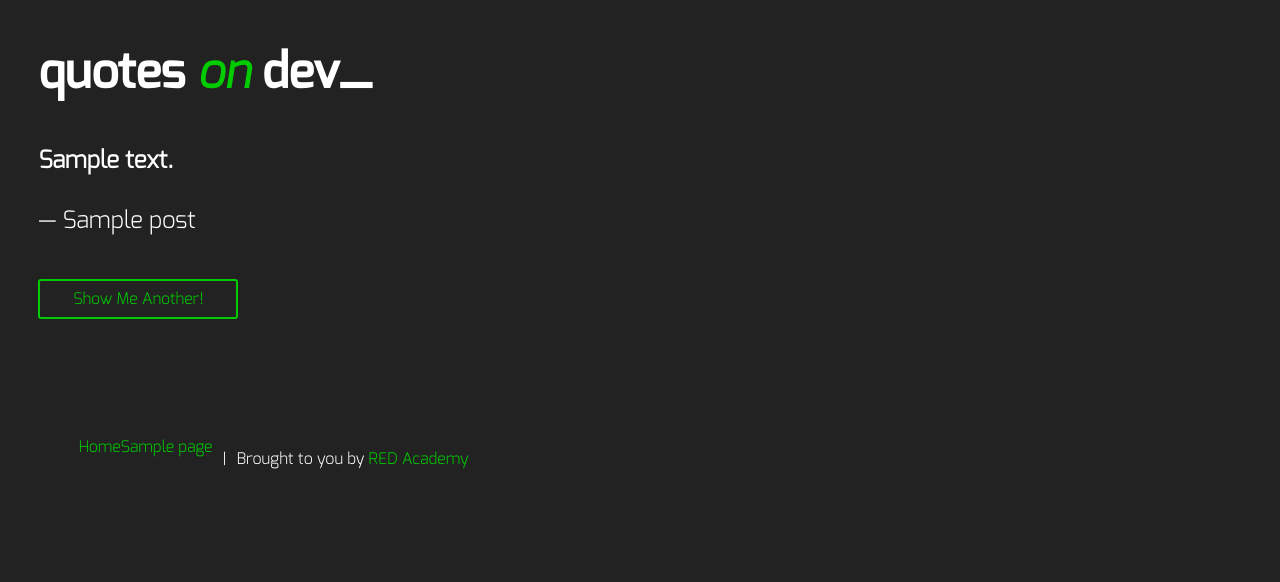
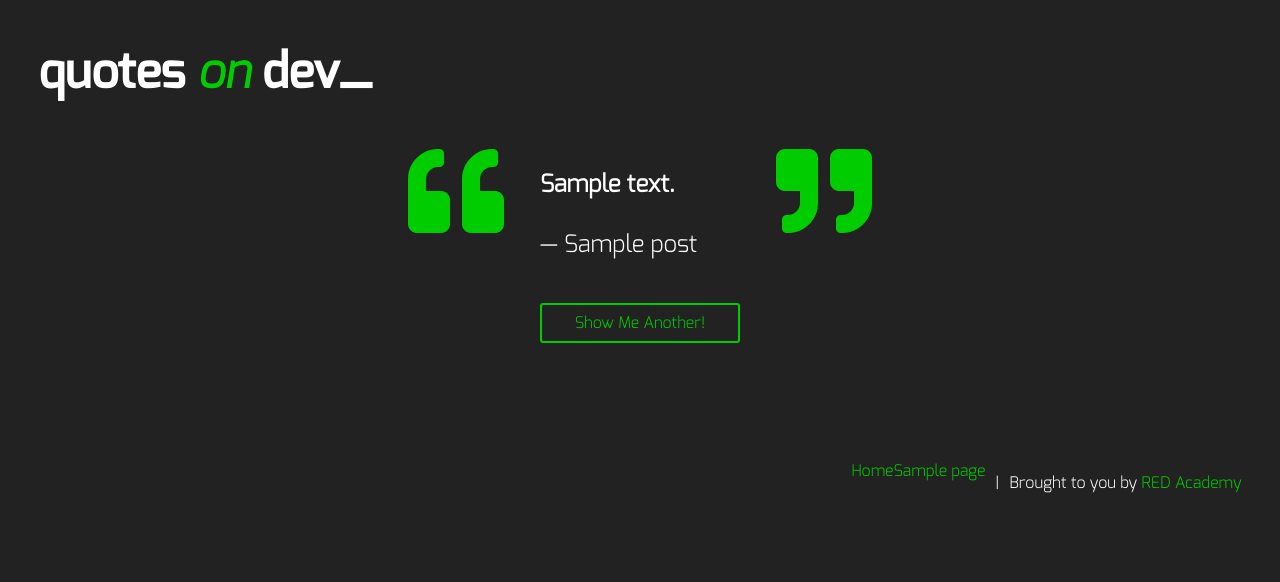
Before and after one commit to kbaistrocchi/quotes-on-dev, a WordPress theme: template themes/quotesondev/home.php in a window 1280 px wide. Shown: the top 582 px of the page. Run offline with PHP 8.4 and a stand-in for WordPress, Linux system fonts and the light colour scheme; the site name, menu and one post (Sample post) are stand-ins, and other content is empty; some libraries are stand-ins or nearby versions.

Commit message:
style: add quotation icons to home.php

```diff
--- a/themes/quotesondev/home.php
+++ b/themes/quotesondev/home.php
@@ -8,6 +8,7 @@
 get_header(); ?>
 
 	<div id="primary" class="content-area">
+    <i class="fas fa-quote-left"></i>
 		<main id="main" class="site-main" role="main">
             <!-- <h1>quotes <span>on</span> dev_</h1> -->
 
@@ -49,7 +50,8 @@ get_header(); ?>
 
         <button class="show-more">Show me another!</button>
 
-		</main><!-- #main -->
+        </main><!-- #main -->
+        <i class="fas fa-quote-right"></i>
 	</div><!-- #primary -->
 
 <?php get_footer(); ?>
--- a/themes/quotesondev/sass/_elements.scss
+++ b/themes/quotesondev/sass/_elements.scss
@@ -103,3 +103,9 @@ table {
 .author-area {
   margin-bottom: 40px;
 }
+
+// Quotation Icons
+.fa-quote-right, .fa-quote-left {
+  color: $color__text-screen;
+  font-size: 6rem;
+}
--- a/themes/quotesondev/sass/_mixins.scss
+++ b/themes/quotesondev/sass/_mixins.scss
@@ -11,7 +11,7 @@
 	}
 }
 
-@mixin desktopt {
+@mixin desktop {
 	@media only screen and (min-width: 1240px) {
 		@content;
 	}
--- a/themes/quotesondev/sass/_navigation.scss
+++ b/themes/quotesondev/sass/_navigation.scss
@@ -176,6 +176,9 @@ footer {
 		justify-content: flex-start;
 		align-items: center;
 	};
+	@include desktop {
+		justify-content: flex-end;
+	}
 }
 
 .menu {
--- a/themes/quotesondev/sass/_page-templates.scss
+++ b/themes/quotesondev/sass/_page-templates.scss
@@ -1,7 +1,17 @@
 /*--------------------------------------------------------------
 # Page Templates
 --------------------------------------------------------------*/
-
+/* All Desktop Pages */
+@include desktop {
+    .content-area {
+        display: flex;
+        justify-content: center;
+    }
+    #main {
+        max-width: 70%;
+        margin: 0 3%;
+    }
+}
 
 
 /* All Archives Page */
--- a/themes/quotesondev/style.css
+++ b/themes/quotesondev/style.css
@@ -396,6 +396,10 @@ table {
 .author-area {
   margin-bottom: 40px; }
 
+.fa-quote-right, .fa-quote-left {
+  color: #00cc00;
+  font-size: 6rem; }
+
 /*--------------------------------------------------------------
 # Forms
 --------------------------------------------------------------*/
@@ -563,6 +567,11 @@ footer {
       -webkit-box-align: center;
           -ms-flex-align: center;
               align-items: center; } }
+  @media only screen and (min-width: 1240px) {
+    footer {
+      -webkit-box-pack: end;
+          -ms-flex-pack: end;
+              justify-content: flex-end; } }
 
 .menu li a {
   color: #00cc00; }
@@ -684,6 +693,19 @@ object {
 /*--------------------------------------------------------------
 # Page Templates
 --------------------------------------------------------------*/
+/* All Desktop Pages */
+@media only screen and (min-width: 1240px) {
+  .content-area {
+    display: -webkit-box;
+    display: -ms-flexbox;
+    display: flex;
+    -webkit-box-pack: center;
+        -ms-flex-pack: center;
+            justify-content: center; }
+  #main {
+    max-width: 70%;
+    margin: 0 3%; } }
+
 /* All Archives Page */
 .archive-block {
   margin-bottom: 40px; }
```
Also changed, not shown: themes/quotesondev/build/css/style.min.css, 1 other file.
